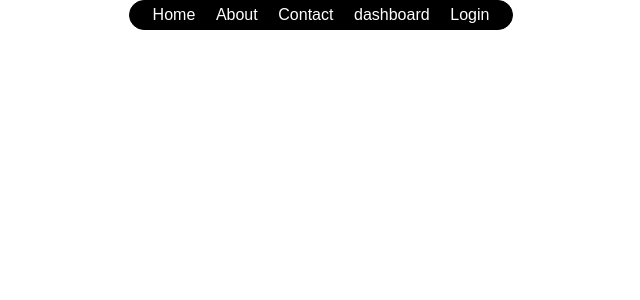
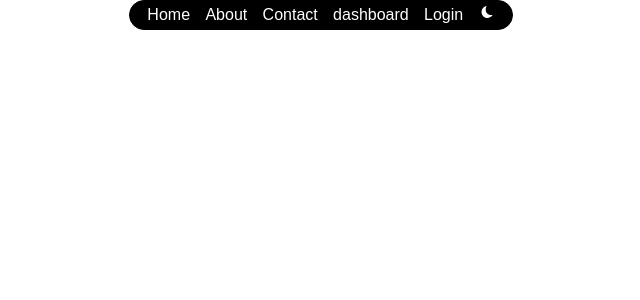
Before and after one commit to Favourof/august-react, a React (Vite) app: page / in a window 1280 px wide. Shown: the top 300 px of the page, without its empty margins (319-959 px from the left). Built offline with nearby package versions, Linux system fonts and the light colour scheme.

Commit message:
state mangement with context api

```diff
--- a/package.json
+++ b/package.json
@@ -20,6 +20,7 @@
     "react": "^19.2.8",
     "react-dom": "^19.2.8",
     "react-hook-form": "^7.89.0",
+    "react-icons": "^5.7.0",
     "react-router-dom": "^7.18.3",
     "shadcn": "^4.21.0",
     "tailwindcss": "^4.3.3",
--- a/src/Component/Navbar.jsx
+++ b/src/Component/Navbar.jsx
@@ -1,6 +1,12 @@
+import { useContext } from 'react'
 import { Link } from 'react-router-dom'
+import { ThemeContext } from '../context/ThemeContext/ThemeContext'
+import { MdOutlineWbSunny } from "react-icons/md";
+import { IoIosMoon } from "react-icons/io";
+import { Button } from '@base-ui/react'
 
 export const Navbar = () => {
+    const { theme, toggleTheme } = useContext(ThemeContext)
     return (
         <div style={{ width: "30%", margin: "auto", padding: "2px", border: "thin solid black", borderRadius: "20px", backgroundColor: "black" }}>
             <ul style={{ display: "flex", listStyleType: "none", justifyContent: "space-evenly", color: "white", cursor: "pointer" }}>
@@ -9,6 +15,7 @@ export const Navbar = () => {
                 <li> <Link to={"/contact"}>Contact</Link></li>
                 <li> <Link to={"/dashboard"}>dashboard</Link></li>
                 <li> <Link to={"/login"}>Login</Link></li>
+                <li><Button onClick={() => toggleTheme()}>{theme === "light" ? <IoIosMoon /> : <MdOutlineWbSunny />}</Button></li>
 
             </ul>
         </div>
--- a/src/Pages/Home.jsx
+++ b/src/Pages/Home.jsx
@@ -13,11 +13,13 @@ import {
 import { Button } from "@/components/ui/button";
 import { Card, CardAction, CardDescription, CardFooter, CardHeader, CardTitle } from "@/components/ui/card";
 import { Badge } from "lucide-react";
-import { useEffect, useState } from "react";
+import { useContext, useEffect, useState } from "react";
+import { ThemeContext } from "../context/ThemeContext/ThemeContext";
 
 export const Home = () => {
     const [products, setProducts] = useState(null);
     const [retry, setRetry] = useState(false);
+    const { theme } = useContext(ThemeContext)
 
     const handleGetProduct = async () => {
         try {
@@ -43,6 +45,7 @@ export const Home = () => {
 
     return (
         <div>
+            <h1>THeme: {theme}</h1>
             <h1 className="text-2xl text-pink-900">This is home page</h1>
             <AlertDialog>
                 <AlertDialogTrigger render={<Button variant="outline" className={"bg-amber-700"}>Show Dialog</Button>} />
--- /dev/null
+++ b/src/context/ThemeContext/ThemeContext.js
@@ -0,0 +1,3 @@
+import { createContext } from "react";
+
+export const ThemeContext = createContext();
--- /dev/null
+++ b/src/context/ThemeContext/ThemeProvider.jsx
@@ -0,0 +1,20 @@
+import { useState } from 'react'
+import { ThemeContext } from "./ThemeContext.js"
+
+export const ThemeProvider = ({ children }) => {
+    const [theme, setTheme] = useState("light");
+
+    const toggleTheme = () => {
+        setTheme((prev) => (prev === "light" ? "dark" : "light"))
+    }
+
+
+    const value = {
+        theme, toggleTheme
+    }
+    return (
+        <ThemeContext value={value}>
+            {children}
+        </ThemeContext>
+    )
+}
--- a/src/main.jsx
+++ b/src/main.jsx
@@ -2,12 +2,16 @@ import { StrictMode } from 'react'
 import { createRoot } from 'react-dom/client'
 import { App } from './App.jsx'
 import { BrowserRouter } from 'react-router-dom'
+import { ThemeProvider } from './context/ThemeContext/ThemeProvider.jsx'
 
 
 createRoot(document.getElementById('root')).render(
   <StrictMode>
     <BrowserRouter>
-      <App />
+      <ThemeProvider>
+        <App />
+      </ThemeProvider>
+
     </BrowserRouter>
 
   </StrictMode>,
```
Also changed, not shown: 1 other file (tests, documents, lock files or other folders).
